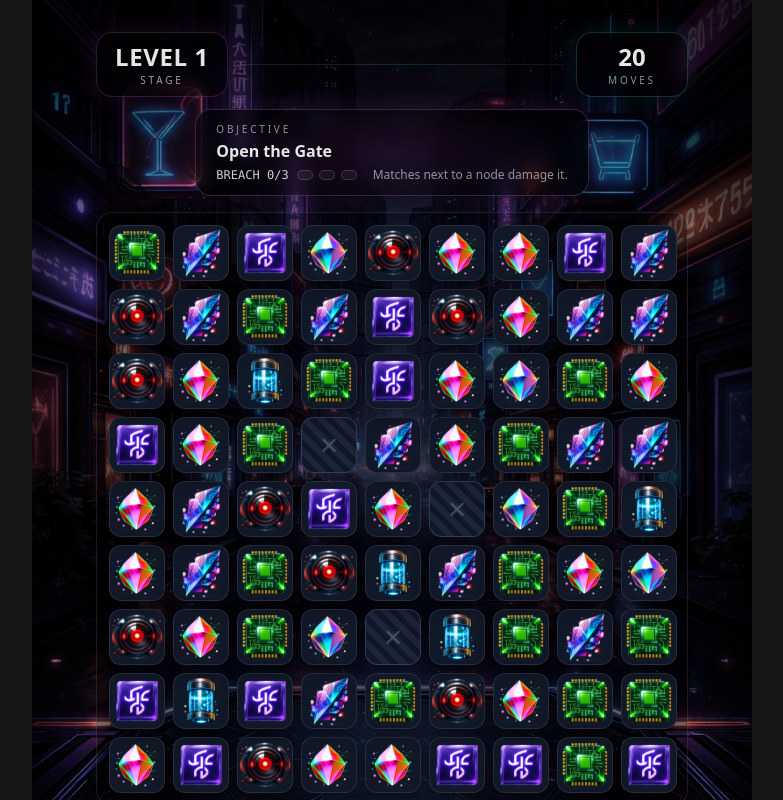
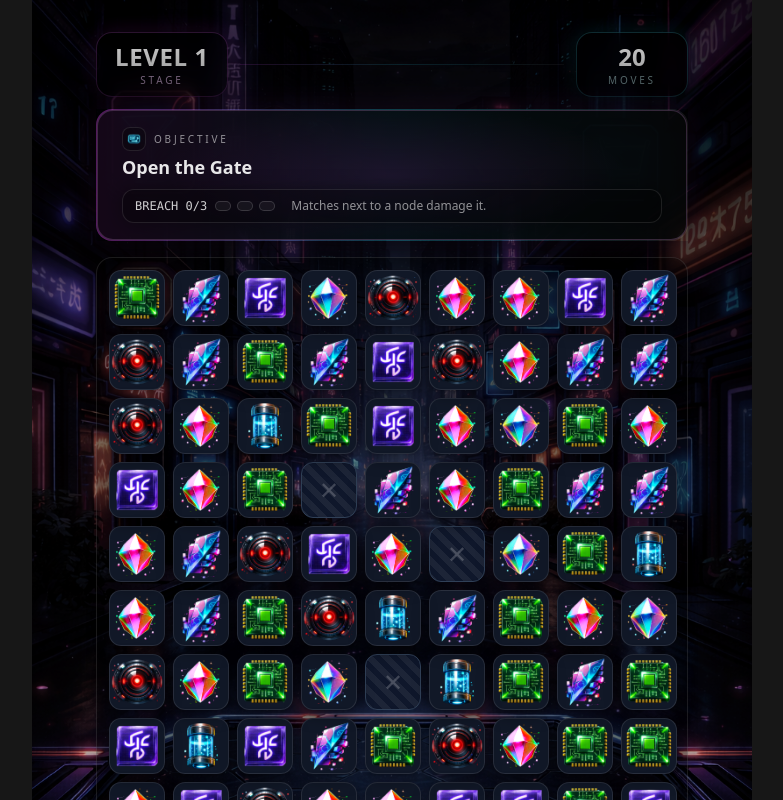
Before and after one commit to jan-ninh/match3-frontend, a React (Vite) app: page /game-map/play-game in a window 1280 px wide. Shown: the top 800 px of the page, without its empty margins (248-1031 px from the left). Built offline with nearby package versions, Linux system fonts and the light colour scheme; no server answers.

Commit message:
HUD Version 1.0

```diff
--- a/src/features/playground/ui/GameplayHud.tsx
+++ b/src/features/playground/ui/GameplayHud.tsx
@@ -27,9 +27,15 @@ export default function GameplayHud({ boardWidth, levelId, gateOpen, breachDone,
   const segDone = Math.min(Math.max(0, breachDone), segTotal);
 
   const chip = isWin
-    ? { label: 'WIN', cls: 'border-emerald-300/30 bg-emerald-500/10 text-emerald-200/90 shadow-[0_0_18px_rgba(16,185,129,0.18)]' }
+    ? {
+        label: 'WIN',
+        cls: 'border-emerald-300/30 bg-emerald-500/10 text-emerald-200/90 shadow-[0_0_18px_rgba(16,185,129,0.18)]',
+      }
     : isLose
-      ? { label: 'LOSE', cls: 'border-rose-300/30 bg-rose-500/10 text-rose-200/90 shadow-[0_0_18px_rgba(244,63,94,0.16)]' }
+      ? {
+          label: 'LOSE',
+          cls: 'border-rose-300/30 bg-rose-500/10 text-rose-200/90 shadow-[0_0_18px_rgba(244,63,94,0.16)]',
+        }
       : null;
 
   const objBorder = gateOpen ? 'border-emerald-300/20' : 'border-fuchsia-300/20';
@@ -64,13 +70,18 @@ export default function GameplayHud({ boardWidth, levelId, gateOpen, breachDone,
       </div>
 
       {/* Objective Card */}
+      <div className={['relative w-full', objGlow].join(' ')}>
+        <div className="pointer-events-none absolute -inset-10 rounded-[28px] bg-black/55 blur-2xl" aria-hidden="true" />
+
         <div
           className={[
-          'relative inline-block w-fit max-w-full mx-auto overflow-hidden rounded-2xl border bg-black/55 backdrop-blur px-5 py-3',
-          objBorder,
-          objGlow,
+            'relative overflow-hidden rounded-2xl p-[1px]',
+            gateOpen
+              ? 'bg-[linear-gradient(90deg,rgba(16,185,129,0.38),rgba(34,211,238,0.28),rgba(255,255,255,0.08))]'
+              : 'bg-[linear-gradient(90deg,rgba(217,70,239,0.38),rgba(34,211,238,0.28),rgba(255,255,255,0.08))]',
           ].join(' ')}
         >
+          <div className={['relative overflow-hidden rounded-2xl border bg-black/75 backdrop-blur-2xl px-6 py-4', objBorder].join(' ')}>
             {/* Soft neon bloom */}
             <div
               className="pointer-events-none absolute -inset-10 opacity-70"
@@ -79,13 +90,22 @@ export default function GameplayHud({ boardWidth, levelId, gateOpen, breachDone,
                   ? 'radial-gradient(closest-side, rgba(16,185,129,0.16), rgba(0,0,0,0) 70%)'
                   : 'radial-gradient(closest-side, rgba(217,70,239,0.16), rgba(0,0,0,0) 70%)',
               }}
+              aria-hidden="true"
             />
 
             <div className="relative">
               <div className="flex items-start gap-3">
                 <div className="min-w-0 flex-1">
                   <div className="flex items-center gap-2">
-                <div className="text-[10px] tracking-[0.28em] seen text-white/55 uppercase">Objective</div>
+                    <img
+                      src={objectiveIconUrl}
+                      alt="Objective"
+                      className="h-6 w-6 shrink-0 rounded-lg border border-white/10 bg-black/30 p-1"
+                      draggable={false}
+                    />
+
+                    <div className="text-[10px] tracking-[0.28em] text-white/55 uppercase">Objective</div>
+
                     {chip ? (
                       <div className={['ml-auto px-2 py-1 rounded-full border text-[10px] tracking-[0.22em] uppercase transition-all', chip.cls].join(' ')}>
                         {chip.label}
@@ -93,9 +113,10 @@ export default function GameplayHud({ boardWidth, levelId, gateOpen, breachDone,
                     ) : null}
                   </div>
 
-              <div className="mt-0.5 text-base font-semibold text-white/90">{gateOpen ? 'Gate opened' : 'Open the Gate'}</div>
+                  <div className="mt-0.5 text-lg font-semibold text-white/90">{gateOpen ? 'Gate opened' : 'Open the Gate'}</div>
 
-              <div className="mt-1 flex flex-wrap items-center gap-x-4 gap-y-2 text-xs text-white/70">
+                  <div className="mt-2 rounded-xl border border-white/10 bg-black/35 px-3 py-2 shadow-[0_0_18px_rgba(0,0,0,0.35)]">
+                    <div className="flex flex-wrap items-center gap-x-4 gap-y-2 text-xs text-white/70">
                       {/* Breach segments */}
                       <div className="flex items-center gap-2">
                         <div className="font-mono text-white/80 tabular-nums">
@@ -106,13 +127,16 @@ export default function GameplayHud({ boardWidth, levelId, gateOpen, breachDone,
                           <div className="flex items-center gap-1.5">
                             {Array.from({ length: segTotal }, (_, i) => {
                               const done = i < segDone;
+
                               const cls = done
                                 ? gateOpen
                                   ? 'border-emerald-300/35 bg-emerald-400/25 shadow-[0_0_14px_rgba(16,185,129,0.18)]'
                                   : 'border-fuchsia-300/35 bg-fuchsia-400/25 shadow-[0_0_14px_rgba(217,70,239,0.18)]'
                                 : 'border-white/15 bg-white/5';
 
-                        return <div key={i} className={['h-2.5 w-4 rounded-full border transition-all duration-200', cls].join(' ')} aria-hidden="true" />;
+                              return (
+                                <div key={i} className={['h-2.5 w-4 rounded-full border transition-all duration-200', cls].join(' ')} aria-hidden="true" />
+                              );
                             })}
                           </div>
                         ) : null}
@@ -125,5 +149,8 @@ export default function GameplayHud({ boardWidth, levelId, gateOpen, breachDone,
               </div>
             </div>
           </div>
+        </div>
+      </div>
+    </div>
   );
 }
```
Lines whose indentation alone changed are shown as unchanged.
